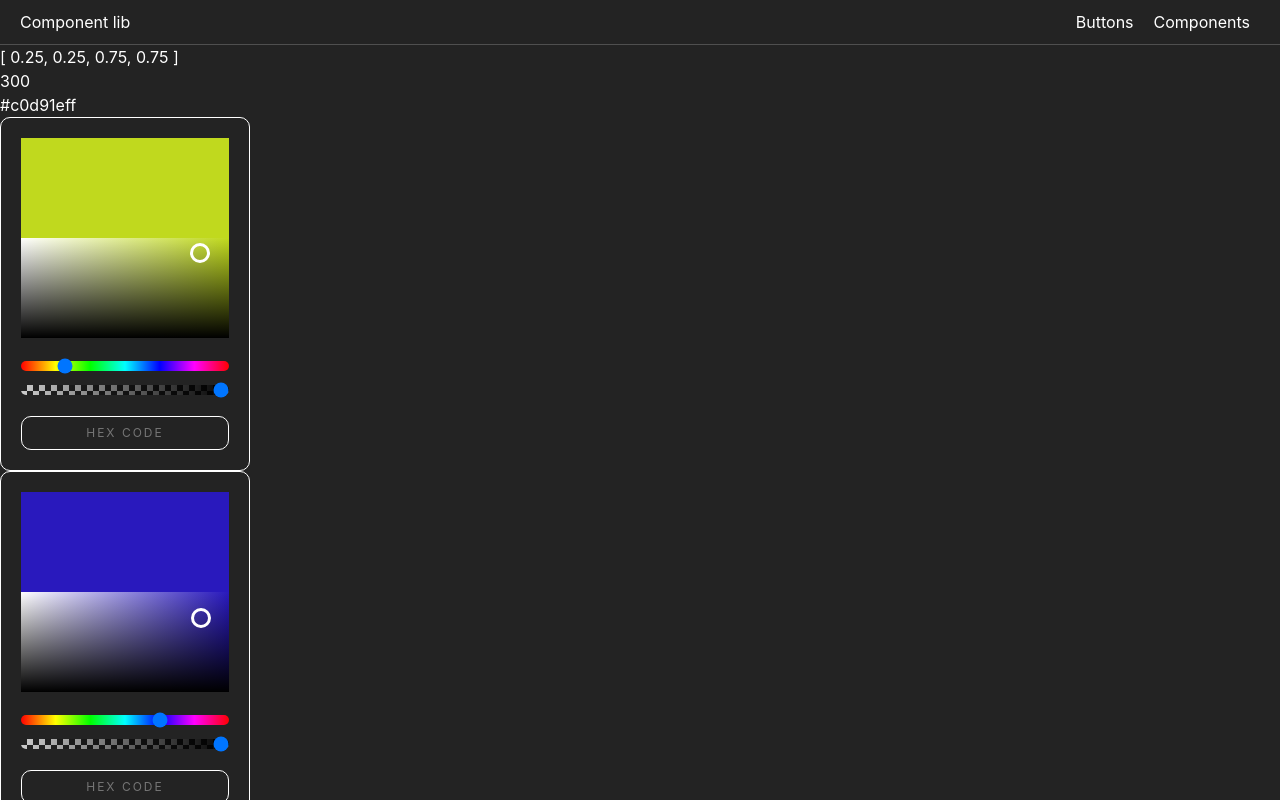
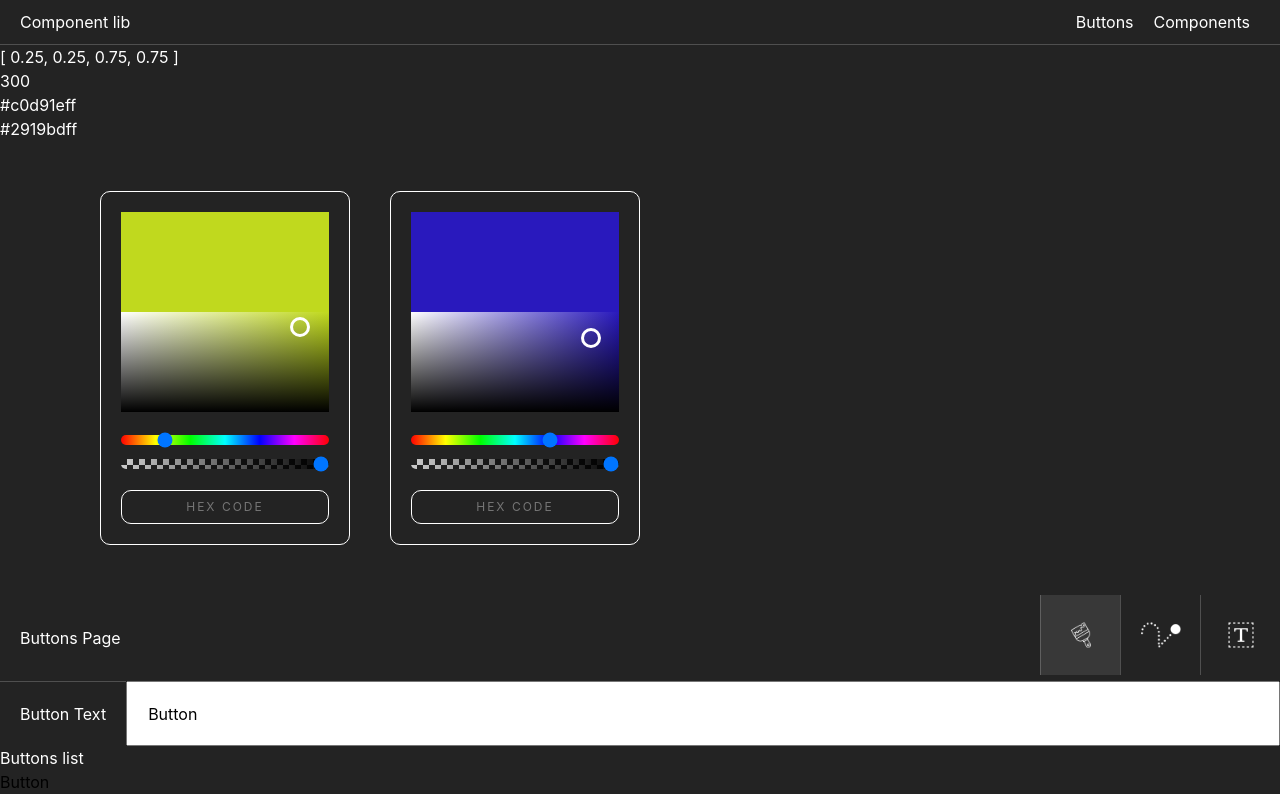
Before and after one commit to chris2733/complibrary, a Vue app in the folder componentlib/: page / in a window 1280 px wide. Both pictures are taken after a click on the button 1080 px from the left and 157 px from the top of the page. Shown: the top 800 px of the page. Built offline with nearby package versions, Linux system fonts and the light colour scheme.

Commit message:
Colour picker styling, replacing ids with classes

```diff
--- a/componentlib/src/components/ButtonsPage.vue
+++ b/componentlib/src/components/ButtonsPage.vue
@@ -3,8 +3,9 @@
 		<p class="whitetext">{{ bezier.bezierVal }}</p>
 		<p class="whitetext">{{ bezier.speed }}</p>
         <p class="whitetext">{{ colourPickerPrimary }}</p>
+		<p class="whitetext">{{ colourPickerSecondary }}</p>
 		<section class="buttonshead-panels">
-			<div class="buttonshead-panels-panel" v-if="showPanel == 'panel1'">
+			<div class="buttonshead-panels-panel __colourpanel" v-if="showPanel == 'panel1'">
 				<colour-picker
 					@pass-colour-values="updatePrimaryColour"
                     :set-initial-colour="colourPickerPrimary"
@@ -148,5 +149,14 @@ export default {
 			padding: 0 20px;
 		}
 	}
+	&-panels {
+		&-panel {
+			&.__colourpanel {
+				padding: 50px 100px;
+				white-space: nowrap;
+				overflow: auto;
+			}
+		}
+	}
 }
 </style>
--- a/componentlib/src/components/ColourPicker.vue
+++ b/componentlib/src/components/ColourPicker.vue
@@ -2,13 +2,12 @@
 	<section class="colourpicker" :style="cssVars">
 		<div class="colourpicker-demo"></div>
 		<div
-			class="colourpicker-swatch"
+			class="colourpicker-swatch swatchPickerWrap"
 			:style="currentSwatch"
 			@mousedown="swatchActive"
 			@mousemove="moveColourSwatch"
 			@mouseleave="leaveSwatch"
 			@mouseup="leaveSwatch"
-			id="swatchPickerWrap"
 		></div>
 		<div class="colourpicker-draggers">
 			<div class="colourpicker-draggers-colour">
@@ -105,13 +104,13 @@ export default {
 	},
 	methods: {
 		setSwatchWidth() {
-			const swatchEl = document.querySelector("#swatchPickerWrap");
+			const swatchEl = document.querySelector(".swatchPickerWrap");
 			if (swatchEl) {
 				this.swatchWidth = document.querySelector(
-					"#swatchPickerWrap"
+					".swatchPickerWrap"
 				).offsetWidth;
 				this.swatchHeight = document.querySelector(
-					"#swatchPickerWrap"
+					".swatchPickerWrap"
 				).offsetHeight;
 			}
 		},
@@ -342,10 +341,12 @@ export default {
 <!-- Add "scoped" attribute to limit CSS to this component only -->
 <style scoped lang="scss">
 .colourpicker {
+	display: inline-block;
 	border: 1px solid var(--borders);
 	border-radius: 10px;
 	padding: 20px;
 	width: 250px;
+	margin: 0 40px 0 0;
 	&-demo {
 		height: 100px;
 		background: var(--current-colour);
```
